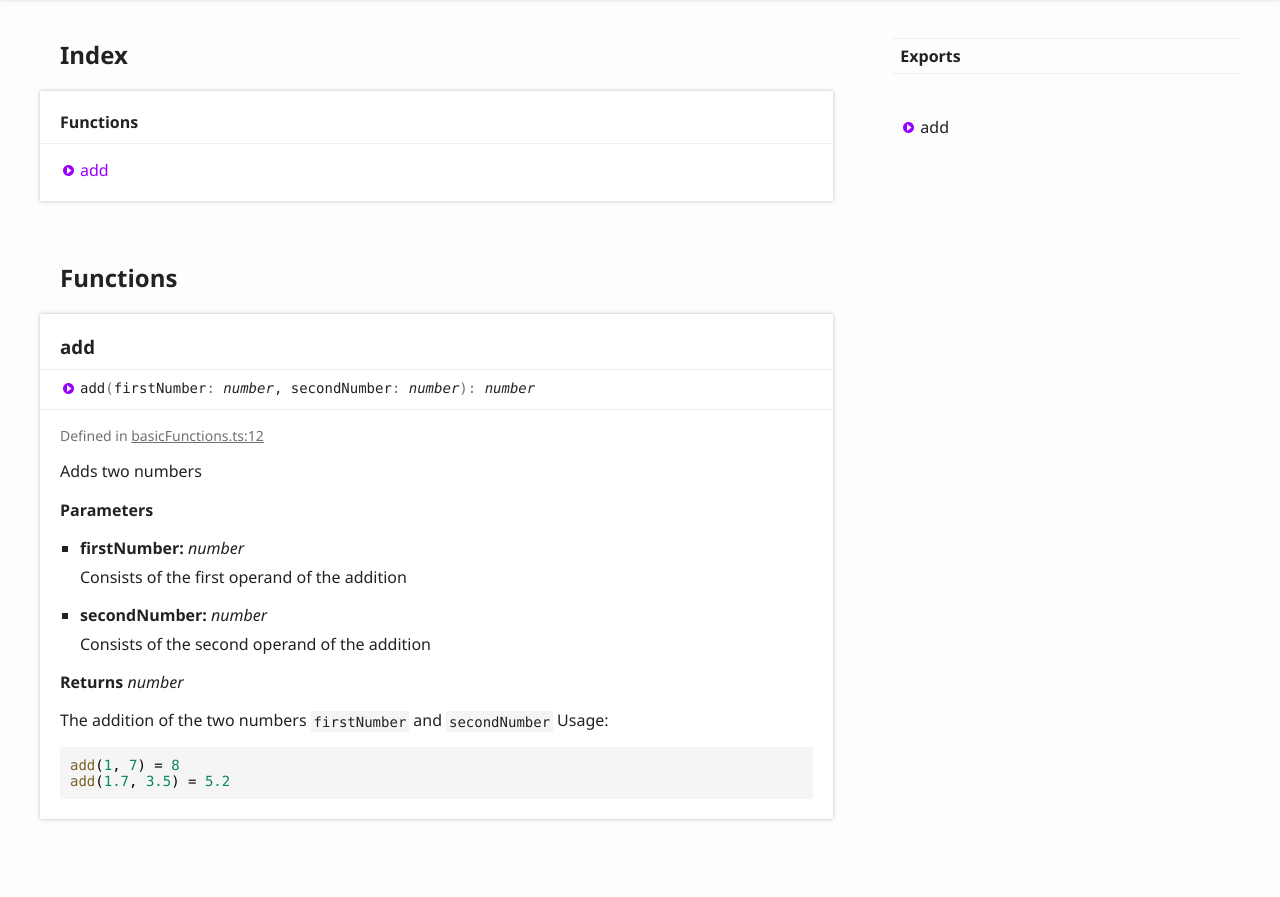
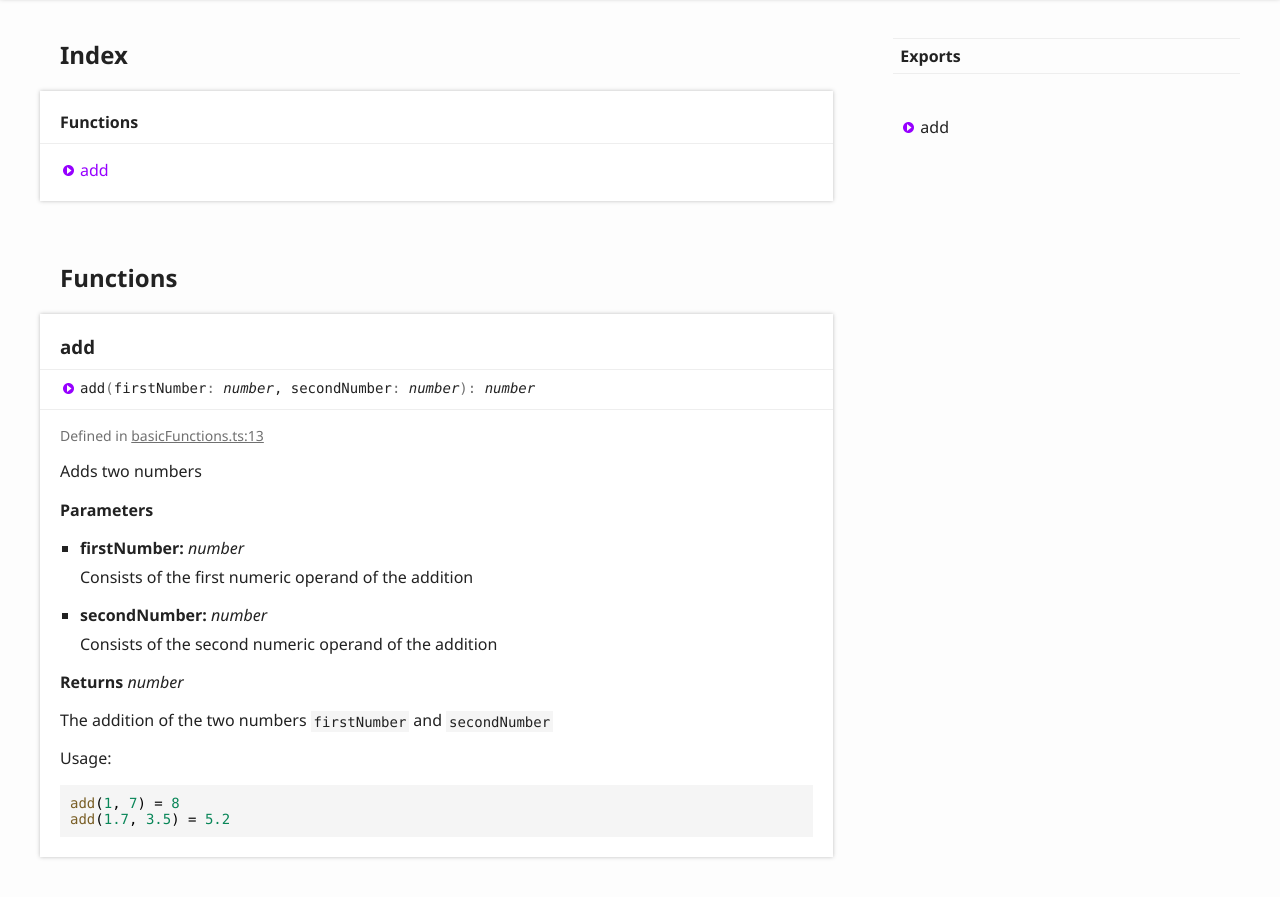
Before and after one commit to ULL-ESIT-INF-DSI-2122/doc-test, a website: page docs/modules.html in a window 1280 px wide. Shown: the part 135-1032 px from the top of the page. Drawn offline with Linux system fonts and the light colour scheme.

Commit message:
New version of documentation

```diff
--- a/docs/modules.html
+++ b/docs/modules.html
@@ -82,7 +82,7 @@
 						<li class="tsd-description">
 							<aside class="tsd-sources">
 								<ul>
-									<li>Defined in <a href="https://github.com/ULL-ESIT-INF-DSI-2021/doc-test/blob/202b11f/src/basicFunctions.ts#L12">basicFunctions.ts:12</a></li>
+									<li>Defined in <a href="https://github.com/ULL-ESIT-INF-DSI-2021/doc-test/blob/19dd2c0/src/basicFunctions.ts#L13">basicFunctions.ts:13</a></li>
 								</ul>
 							</aside>
 							<div class="tsd-comment tsd-typography">
@@ -95,19 +95,19 @@
 								<li>
 									<h5>firstNumber: <span class="tsd-signature-type">number</span></h5>
 									<div class="tsd-comment tsd-typography">
-										<p>Consists of the first operand of the addition</p>
+										<p>Consists of the first numeric operand of the addition</p>
 									</div>
 								</li>
 								<li>
 									<h5>secondNumber: <span class="tsd-signature-type">number</span></h5>
 									<div class="tsd-comment tsd-typography">
-										<p>Consists of the second operand of the addition</p>
+										<p>Consists of the second numeric operand of the addition</p>
 									</div>
 								</li>
 							</ul>
 							<h4 class="tsd-returns-title">Returns <span class="tsd-signature-type">number</span></h4>
-							<p>The addition of the two numbers <code>firstNumber</code> and <code>secondNumber</code>
-							Usage:</p>
+							<p>The addition of the two numbers <code>firstNumber</code> and <code>secondNumber</code></p>
+							<p>Usage:</p>
 							<pre><code class="language-typescript"><span style="color: #795E26">add</span><span style="color: #000000">(</span><span style="color: #098658">1</span><span style="color: #000000">, </span><span style="color: #098658">7</span><span style="color: #000000">) = </span><span style="color: #098658">8</span>
 <span style="color: #795E26">add</span><span style="color: #000000">(</span><span style="color: #098658">1.7</span><span style="color: #000000">, </span><span style="color: #098658">3.5</span><span style="color: #000000">) = </span><span style="color: #098658">5.2</span>
 </code></pre>
--- a/package.json
+++ b/package.json
@@ -6,7 +6,7 @@
   "scripts": {
     "test": "echo \"Error: no test specified\" && exit 1",
     "start": "tsc-watch --onSuccess \"node dist/basicFunctions.js\"",
-    "doc": "typedoc"
+    "doc": "typedoc; touch ./docs/.nojekyll"
   },
   "keywords": [],
   "author": "",
--- a/src/basicFunctions.ts
+++ b/src/basicFunctions.ts
@@ -1,7 +1,7 @@
 /**
  * Adds two numbers
- * @param firstNumber Consists of the first operand of the addition
- * @param secondNumber Consists of the second operand of the addition
+ * @param firstNumber Consists of the first numeric operand of the addition
+ * @param secondNumber Consists of the second numeric operand of the addition
  * @return The addition of the two numbers `firstNumber` and `secondNumber`
  *
  * Usage:
```
Also changed, not shown: docs/index.html (+2 -2 lines).
